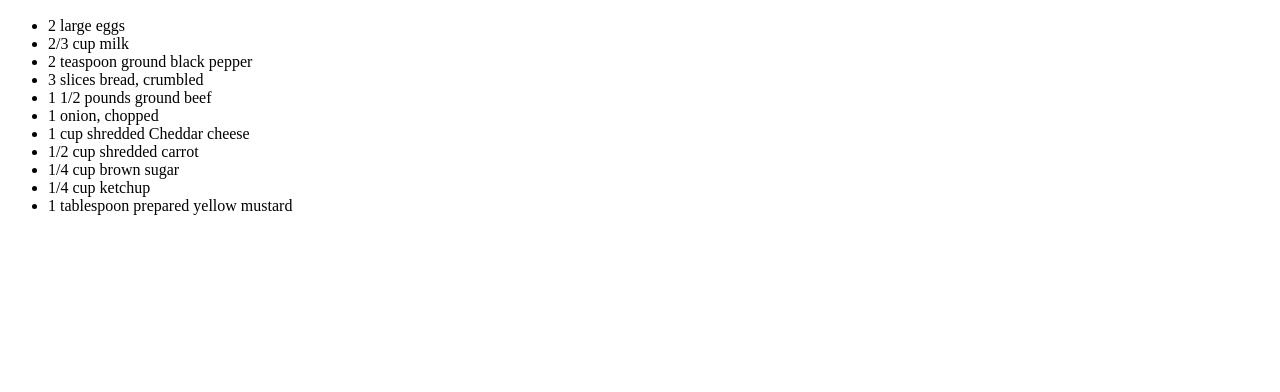
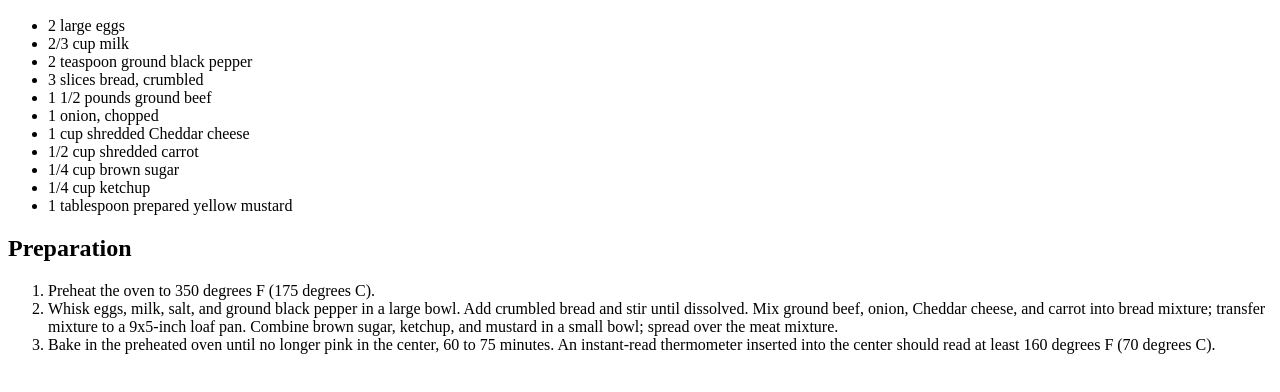
Before and after one commit to anis19951/Odin-recipes, a plain HTML site: page recipes/meat-loaf.html in a window 1280 px wide. Shown: the part 216-608 px from the top of the page. Drawn offline with Linux system fonts and the light colour scheme.

Commit message:
Finish meatloaf recipe page

```diff
--- a/recipes/meat-loaf.html
+++ b/recipes/meat-loaf.html
@@ -24,7 +24,12 @@
                 <li>1/4 cup brown sugar</li>
                 <li>1/4 cup ketchup</li>
                 <li>1 tablespoon prepared yellow mustard</li>
-
             </ul>
+        <h2>Preparation</h2>
+            <ol>
+                <li>Preheat the oven to 350 degrees F (175 degrees C).</li>
+                <li>Whisk eggs, milk, salt, and ground black pepper in a large bowl. Add crumbled bread and stir until dissolved. Mix ground beef, onion, Cheddar cheese, and carrot into bread mixture; transfer mixture to a 9x5-inch loaf pan. Combine brown sugar, ketchup, and mustard in a small bowl; spread over the meat mixture.</li>
+                <li>Bake in the preheated oven until no longer pink in the center, 60 to 75 minutes. An instant-read thermometer inserted into the center should read at least 160 degrees F (70 degrees C).</li>
+            </ol>
     </body>
 </html>
```
